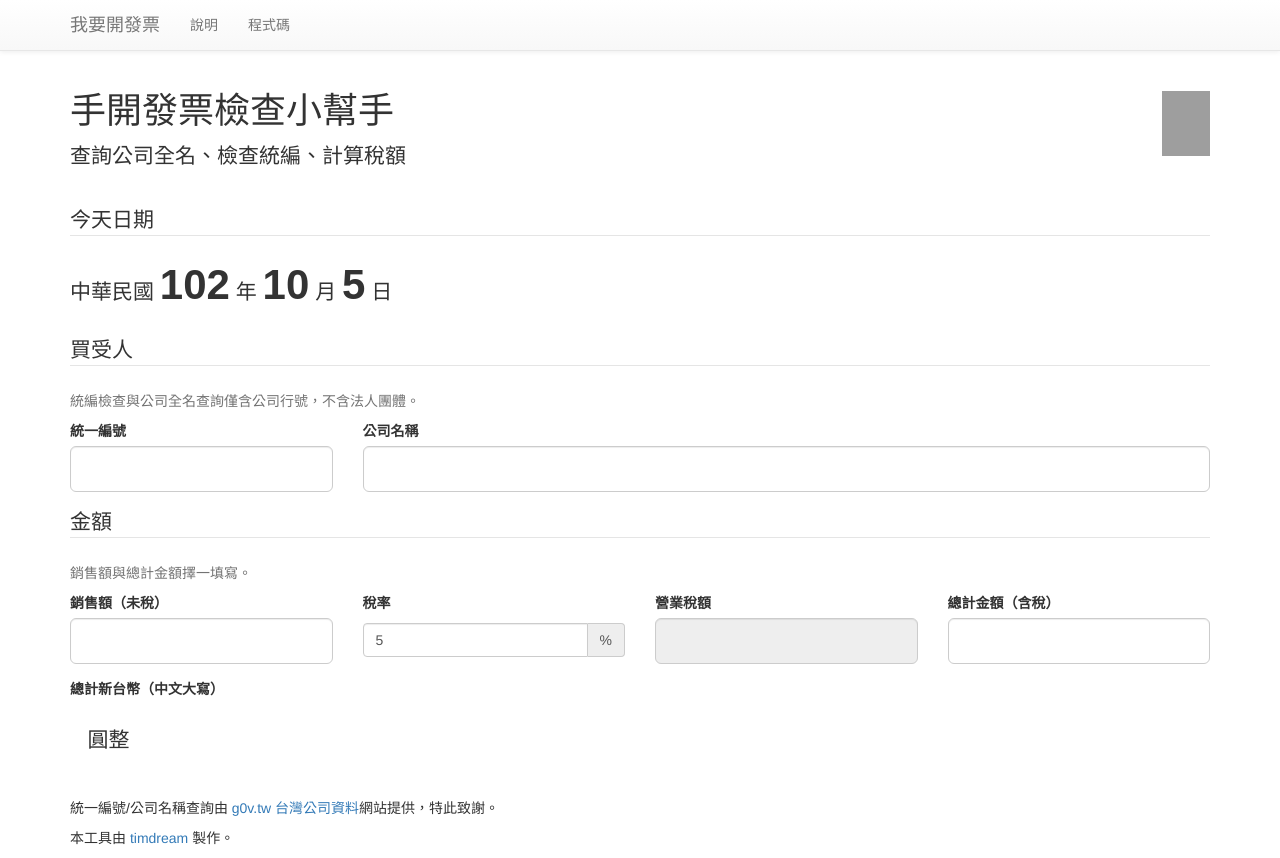
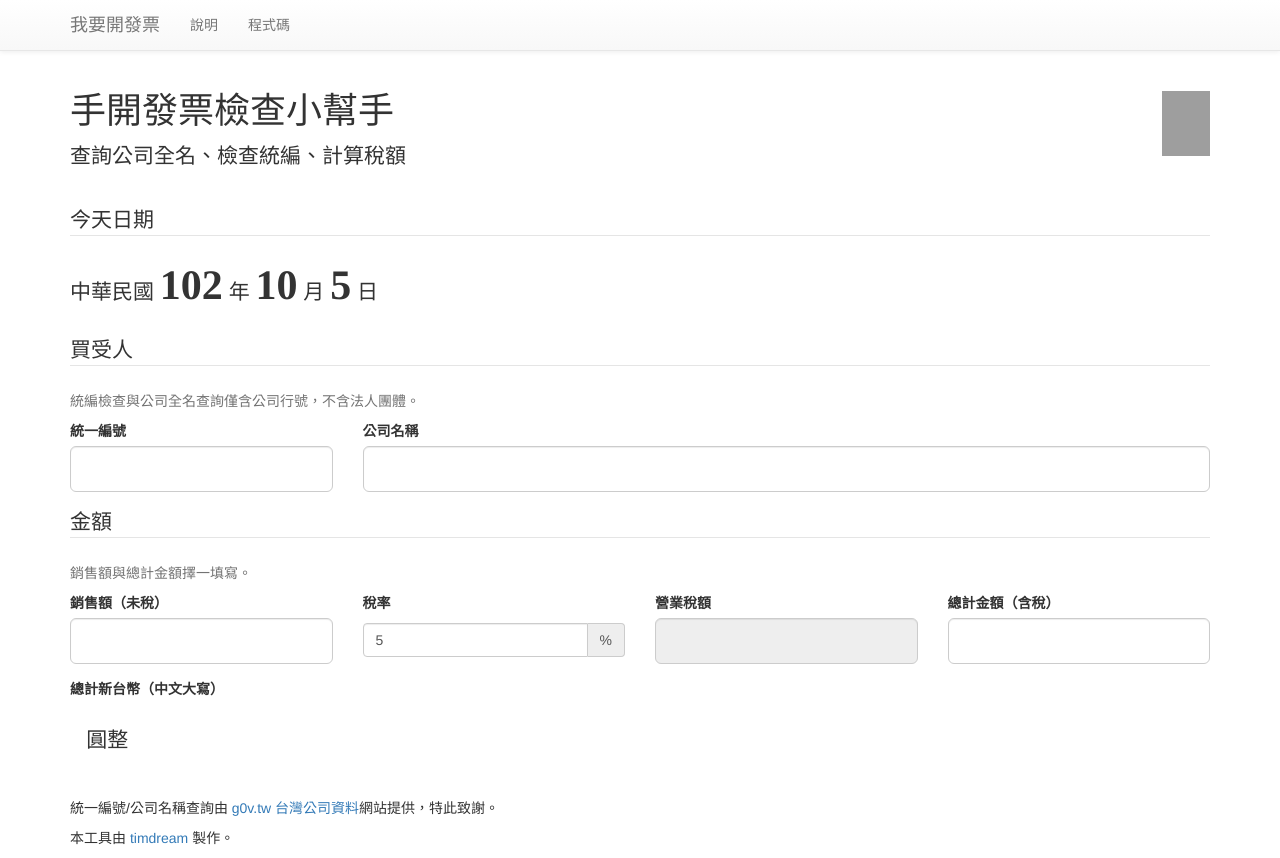
Before and after one commit to timdream/invoice-helper, a plain HTML site: page index.html in a window 1280 px wide. Drawn offline with nearby package versions, Linux system fonts and the light colour scheme; grey boxes are pictures that could not be loaded.

Commit message:
Update style of numbers

```diff
--- a/index.html
+++ b/index.html
@@ -61,7 +61,7 @@
     #total-word, #rocYear, #month, #date {
       font-weight: bold;
       font-size: 200%;
-      font-family: 'STKaiti','BiauKai','Kai','標楷體',sans-serif;
+      font-family: 'Times','STKaiti','BiauKai','Kai','標楷體',serif;
     }
 
     .input-lg-height {
```
